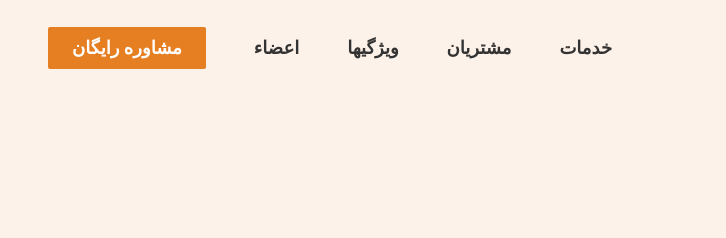
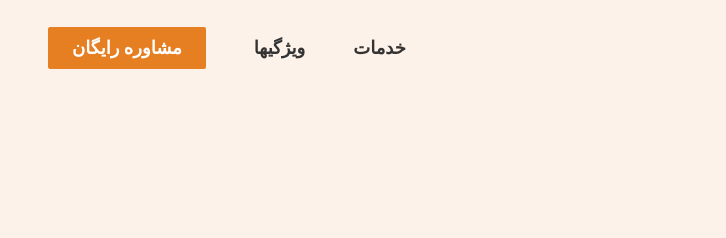
Before and after one commit to m93n/Raykanovin-Afrand, a plain HTML site: page index.html in a window 1280 px wide. Shown: the top 238 px of the page, 0-726 px from the left. Drawn offline with nearby package versions, Linux system fonts and the light colour scheme; a small style sheet from the web is missing.

Commit message:
delete some of nav

```diff
--- a/index.html
+++ b/index.html
@@ -30,13 +30,7 @@
             <a class="main-nav-link" href="index.html#services">خدمات</a>
           </li>
           <li>
-            <a class="main-nav-link" href="index.html#clients">مشتریان</a>
-          </li>
-          <li>
             <a class="main-nav-link" href="index.html#features">ویژگیها</a>
-          </li>
-          <li>
-            <a class="main-nav-link" href="index.html#partners">اعضاء</a>
           </li>
           <li>
             <a class="main-nav-link nav-cta" href="contact.html"
```
